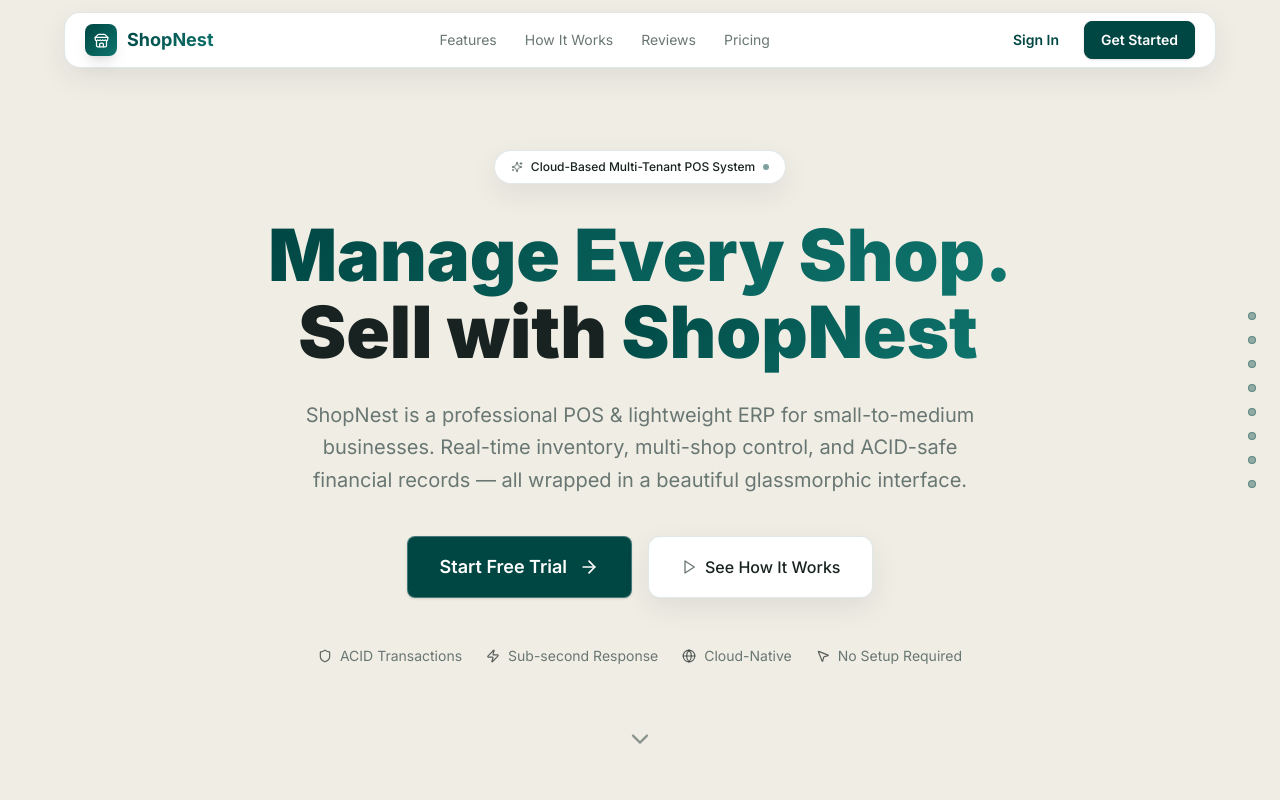
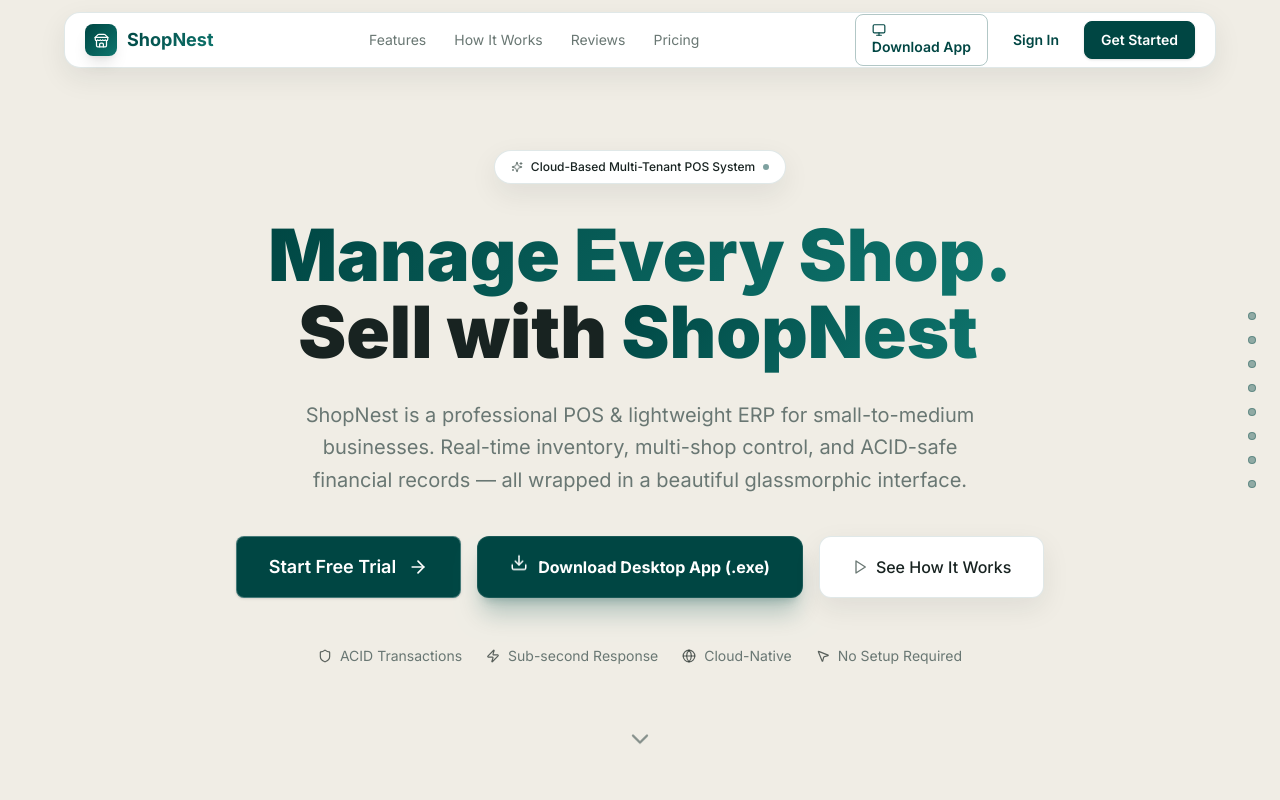
Before and after one commit to rumman2004/ShopNest, a React (Vite) app in the folder Frontend/: page / in a window 1280 px wide. Shown: the top 800 px of the page. Built offline with nearby package versions, Linux system fonts and the light colour scheme.

Commit message:
feat(landing): add prominent Download Desktop App buttons linking to GitHub Releases

```diff
--- a/Frontend/src/pages/public/LandingPage.jsx
+++ b/Frontend/src/pages/public/LandingPage.jsx
@@ -5,7 +5,7 @@
   ArrowRight, ChevronDown, Play,
   MousePointer2, Sparkles, TrendingUp, ShoppingCart,
   Package, CreditCard, FileBarChart, ArrowUpRight,
-  Star, Quote,
+  Star, Quote, Download, Monitor,
 } from 'lucide-react'
 import Button          from '../../components/ui/Button'
 import AnimatedSection from '../../components/ui/AnimatedSection'
@@ -542,6 +542,11 @@
       </div>
 
       <div className="flex items-center gap-2">
+        <a href="https://github.com/rumman2004/ShopNest-Desktop/releases" target="_blank" rel="noopener noreferrer">
+          <Button variant="outline" size="sm" className="hidden sm:inline-flex items-center gap-1.5 border-[#004643]/30 text-[#004643] hover:bg-[#004643]/10 font-semibold">
+            <Monitor size={14} /> Download App
+          </Button>
+        </a>
         <Link to="/login">
           <Button variant="ghost" size="sm">Sign In</Button>
         </Link>
@@ -629,7 +634,7 @@
         </p>
 
         <div
-          className="flex flex-col sm:flex-row gap-4 justify-center animate-slide-up"
+          className="flex flex-col sm:flex-row flex-wrap gap-4 justify-center animate-slide-up"
           style={{ animationDelay: '450ms' }}
         >
           <Link to="/register">
@@ -637,18 +642,32 @@
               variant="gradient"
               size="xl"
               iconRight={<ArrowRight size={20} />}
-              className="group border border-[#e5f2f1]/30 shadow-md"
+              className="group border border-[#e5f2f1]/30 shadow-md w-full sm:w-auto"
             >
               Start Free Trial
             </Button>
           </Link>
+          <a
+            href="https://github.com/rumman2004/ShopNest-Desktop/releases"
+            target="_blank"
+            rel="noopener noreferrer"
+            className="
+              inline-flex items-center justify-center gap-2.5 px-8 py-4 rounded-xl text-base font-bold
+              bg-[#004643] text-white shadow-xl shadow-[#004643]/25
+              hover:bg-[#0f766e] hover:scale-[1.02] active:scale-[0.98]
+              transition-all duration-200 border border-white/10 w-full sm:w-auto
+            "
+          >
+            <Download size={18} className="animate-bounce" />
+            Download Desktop App (.exe)
+          </a>
           <button
             onClick={scrollToFeatures}
             className="
-              inline-flex items-center gap-2 px-8 py-4 rounded-xl text-base font-medium
+              inline-flex items-center justify-center gap-2 px-8 py-4 rounded-xl text-base font-medium
               glass border border-[#d9d4c8] text-[#182321]
               hover:bg-[#e5f2f1]/80
-              transition-all duration-200
+              transition-all duration-200 w-full sm:w-auto
             "
           >
             <Play size={16} className="text-[#697773]" />
@@ -1083,10 +1102,19 @@
                 </p>
               </AnimatedSection>
               <AnimatedSection variant="fade-up" delay={300}>
-                <div className="flex flex-col sm:flex-row gap-4 justify-center">
+                <div className="flex flex-col sm:flex-row flex-wrap gap-4 justify-center">
                   <Link to="/register">
                     <Button variant="gradient" size="xl" iconRight={<ArrowRight size={20} />}>Start Free Trial</Button>
                   </Link>
+                  <a
+                    href="https://github.com/rumman2004/ShopNest-Desktop/releases"
+                    target="_blank"
+                    rel="noopener noreferrer"
+                  >
+                    <Button variant="outline" size="xl" className="w-full sm:w-auto border-[#004643]/40 text-[#004643] hover:bg-[#004643]/10 font-bold flex items-center justify-center gap-2">
+                      <Download size={18} /> Download Desktop App
+                    </Button>
+                  </a>
                   <Link to="/login">
                     <Button variant="secondary" size="xl">Sign In Instead</Button>
                   </Link>
```
